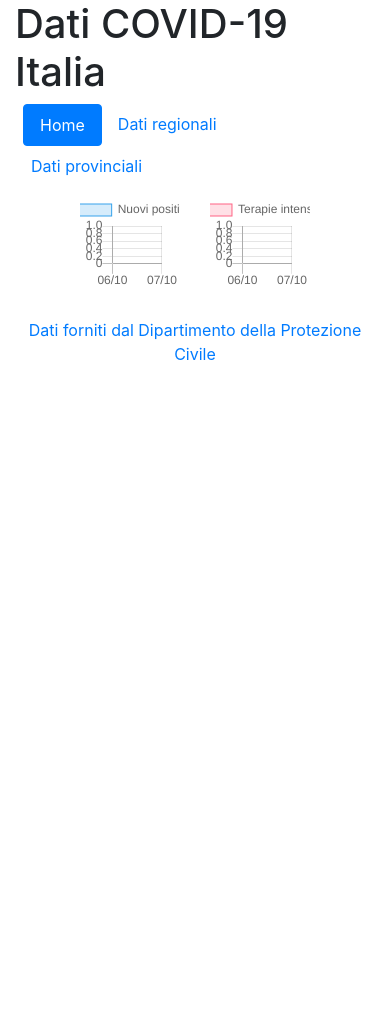
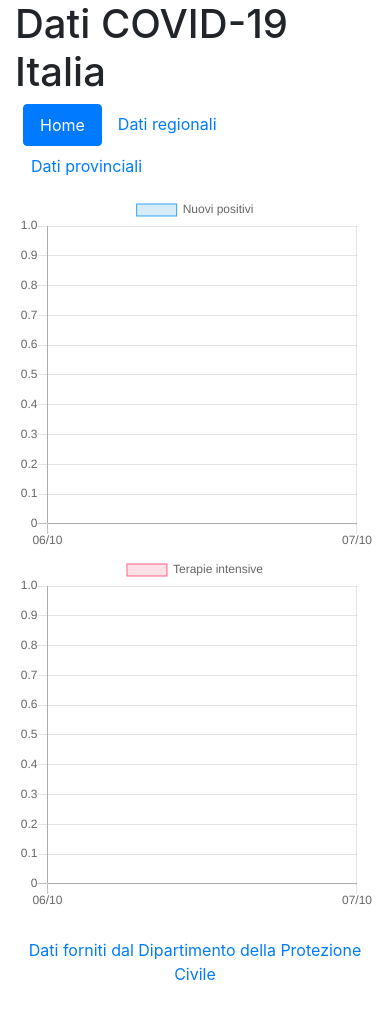
Before and after one commit to davideferre/covid-19_data_viewer, a Flask app: page / in a window 390 px wide. Before the commit the page ends 360 px from the top, so only its background shows below. Run offline with Flask 2, Linux system fonts and the light colour scheme; data that the repository does not hold is empty; some libraries are stand-ins or nearby versions.

Commit message:
Modify bootstrap column for responsive
Signed-off-by: Davide Ferrero <info@davideferrero.com>

```diff
--- a/templates/italy.html
+++ b/templates/italy.html
@@ -16,10 +16,10 @@
 
 {% block content%}
     <div class="row justify-content-center">
-        <div class="col-4">
+        <div class="col-12 col-md-6 col-lg-4">
             <canvas id="nuoviCasi" width="400" height="400"></canvas>
         </div>
-        <div class="col-4">
+        <div class="col-12 col-md-6 col-lg-4">
             <canvas id="terapieIntensive" width="400" height="400"></canvas>
         </div>
     </div>
```
